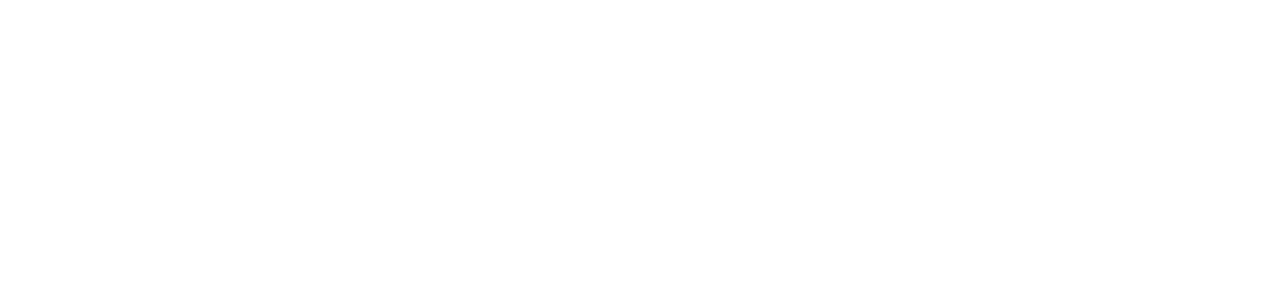
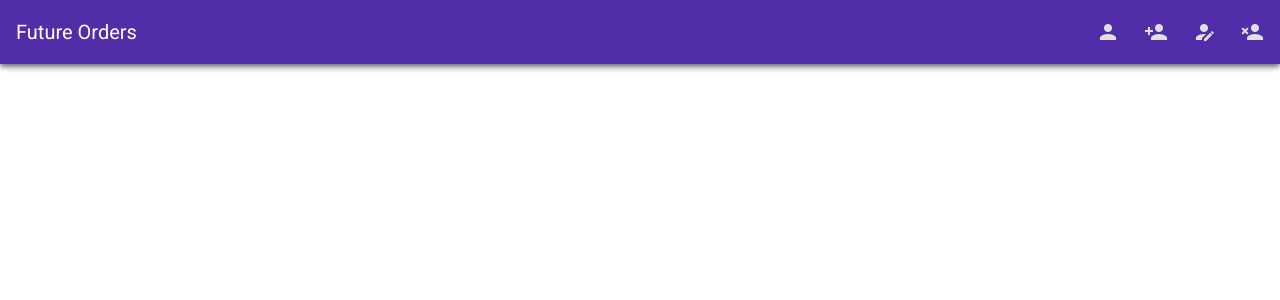
Before and after one commit to arthurlba1/data-base-procedures-clients, a Vue app in the folder frontend/: page / in a window 1280 px wide. Shown: the top 300 px of the page. Built offline with nearby package versions, Linux system fonts and the light colour scheme.

Commit message:
navbar component finalized

```diff
--- a/frontend/src/components/NavbarComponent.vue
+++ b/frontend/src/components/NavbarComponent.vue
@@ -1,8 +1,53 @@
 <template>
-
+    <v-app-bar
+        class="deep-purple darken-2 white--text"
+        app
+    >
+        <v-toolbar-title
+            class="mr-3"
+            style="cursor: pointer"
+            @click="goToHomeView"
+        >
+            Future Orders
+        </v-toolbar-title>
+        <v-spacer />
+        <router-icon-component
+            iconName="mdi-account"
+            iconLabel="Clients"
+            url="/clients-list"
+        />
+        <router-icon-component
+            iconName="mdi-account-plus"
+            iconLabel="Create Client"
+            url="/create-list"
+        />
+        <router-icon-component
+            iconName="mdi-account-edit"
+            iconLabel="Update Client"
+            url="/update-client"
+        />
+        <router-icon-component
+            iconName="mdi-account-remove"
+            iconLabel="Delete Client"
+            url="/delete-client"
+        />
+    </v-app-bar>
 </template>
 
 <script>
+import RouterIconComponent from '../components/RouterIconComponent.vue'
+
   export default {
+    name: "NavbarComponent",
+    components: {
+        RouterIconComponent
+    },
+    methods: {
+        goToHomeView: function () {
+            if (this.$router.currentRoute.name !== "/") {
+                this.$router.push({name: "/"})
+            }
+        }
+    }
   }
 </script>
```
